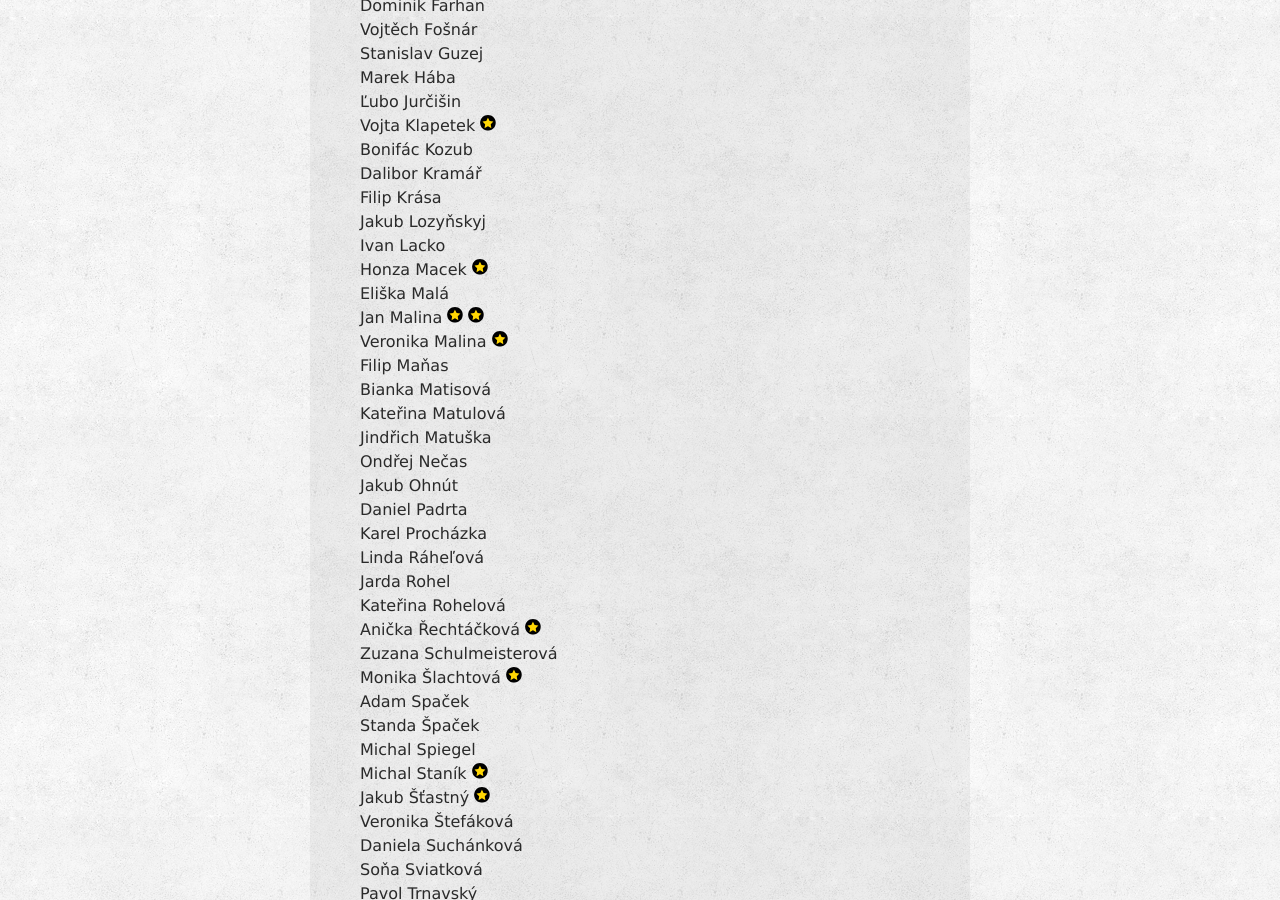
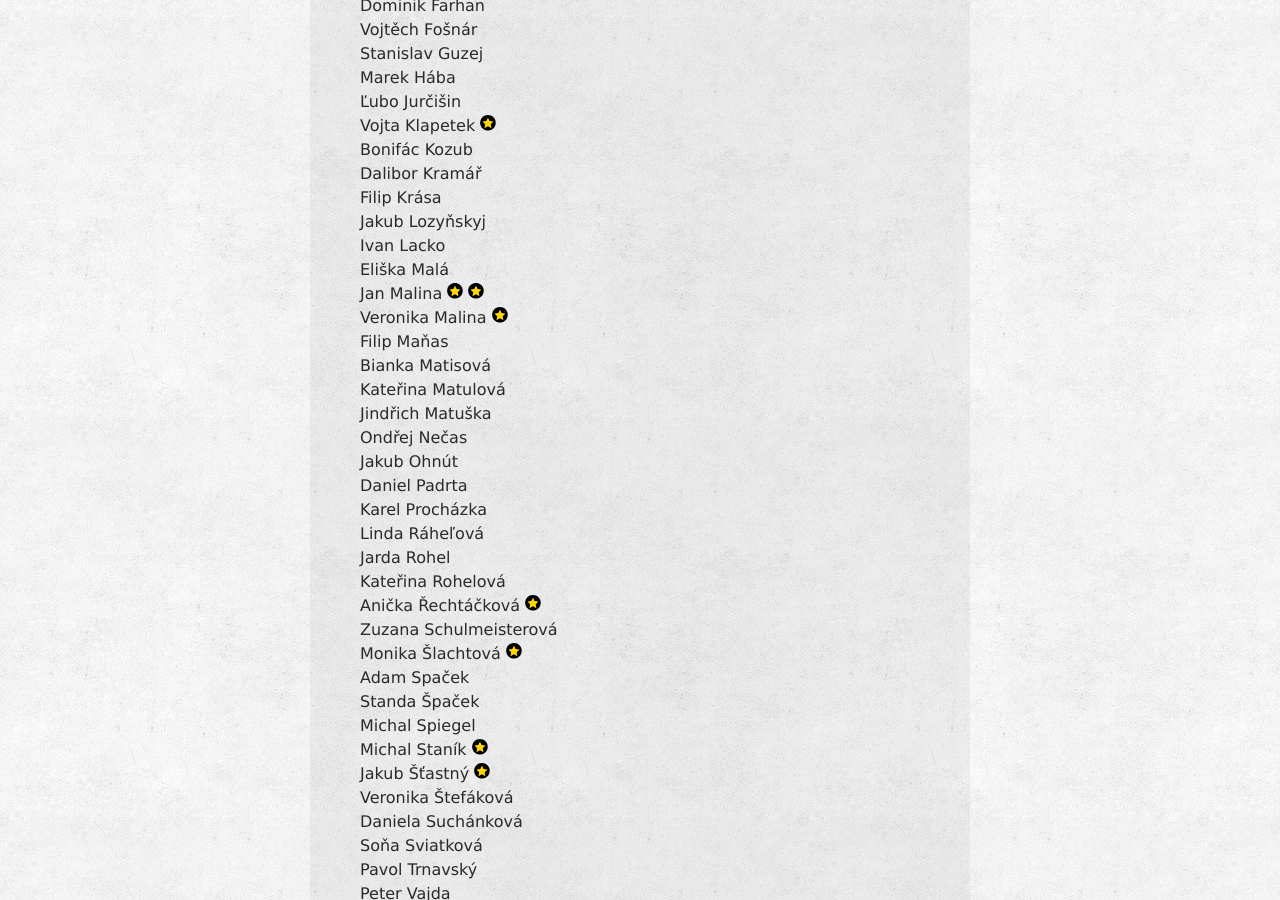
Before and after one commit to zverinec/zverinec-web, a Jekyll site: the page built from _pages/members.md, in a window 1280 px wide and 900 px high, scrolled down 983 px. Built offline with Jekyll 4.4.1, drawn with Linux system fonts in a browser that asks for light colours; comment, search, counter and statistics services are not loaded; some of the changed text lies outside the part shown.

Commit message:
Rearrange members

```diff
--- a/_pages/members.md
+++ b/_pages/members.md
@@ -35,7 +35,6 @@ Dalibor Kramář<br/>
 Filip Krása<br/>
 Jakub Lozyňskyj<br/>
 Ivan Lacko<br/>
-Honza Macek <img src="img/rad.svg" class="rad" title="Řád přítele severské zvěře za letité bezkonkurenční kuchařské a zdravotnické služby a organizaci Schrödingerova grilu" /><br/>
 Eliška Malá<br/>
 Jan Malina <img src="img/rad.svg" class="rad" title="Řád přítele severské zvěře za práci na front-endu KSI webu" /> <img src="img/rad.svg" class="rad" title="Řád přítele severské zvěře za celoživotní přínos" /><br/>
 Veronika Malina <img src="img/rad.svg" class="rad" title="Řád přítele severské zvěře za nekonečné propagační zapálení a zapojení do všech Spolkových akcí" /> <br/>
@@ -115,8 +114,9 @@ František Lachman<br/>
 Dominika Lauko <img src="img/rad.svg" class="rad" title="Řád přítele severské zvěře za vynikající prvoorganizace velké akce (InterSoB)" /><br/>
 Henrich Lauko <img src="img/rad.svg" class="rad" title="Řád přítele severské zvěře za hrdinnou službu KSI" /><br/>
 Ron Luc<br/>
+Honza Macek <img src="img/rad.svg" class="rad" title="Řád přítele severské zvěře za letité bezkonkurenční kuchařské a zdravotnické služby a organizaci Schrödingerova grilu" /><br/>
+Tomáš Macháček<br/>
 Peťa Macková<br/>
-Tomáš Macháček<br/>
 Dan Makalouš<br/>
 Jiří Maara Marek <img src="img/rad.svg" class="rad" title="Řád přítele severské zvěře za organizaci FIORDu a InterSoBa" /><br/>
 Jirka Mauritz<br/>
```
